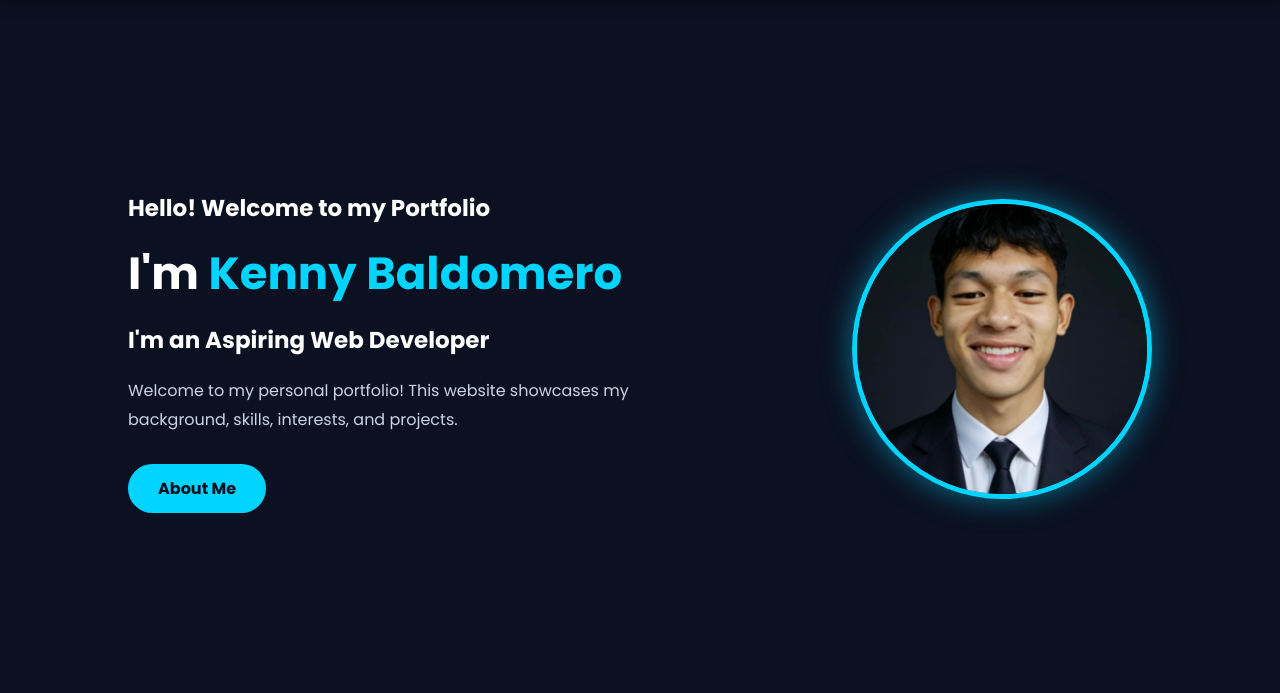
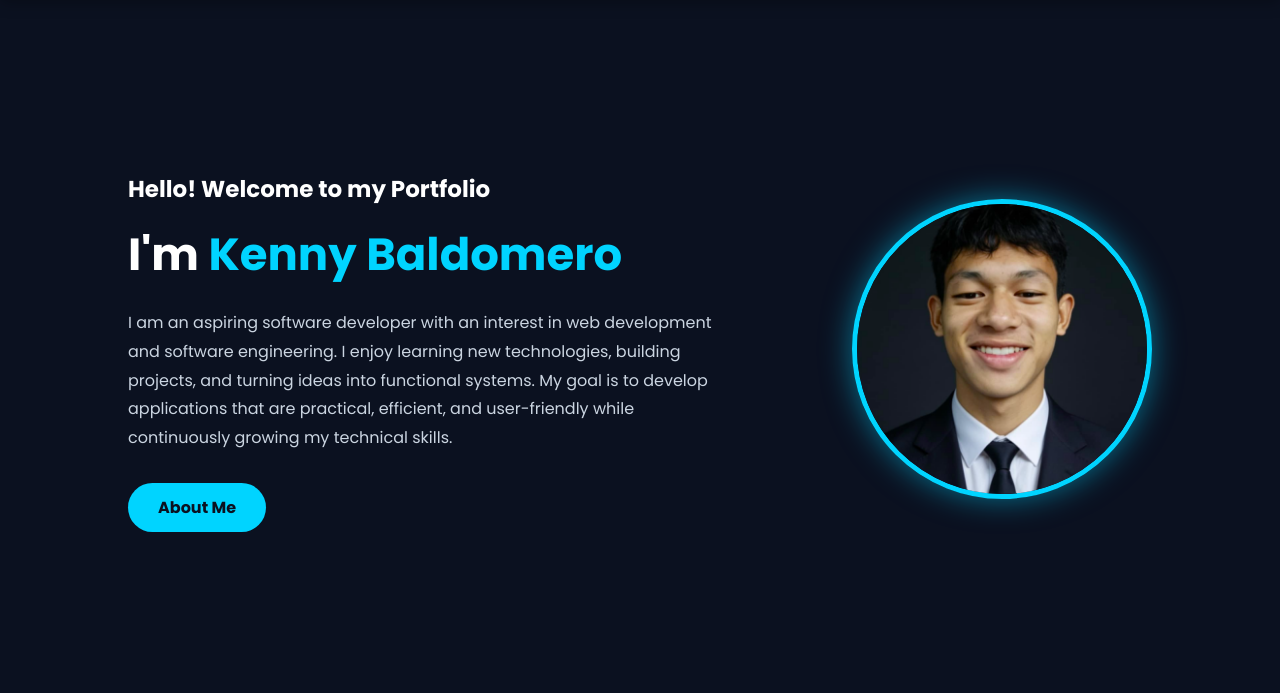
Before and after one commit to kenbaldomero007-hash/project1, a PHP site: page / in a window 1280 px wide. Shown: the part 78-771 px from the top of the page. Run offline with PHP 8.4, Linux system fonts and the light colour scheme.

Commit message:
Update hero intro text to reflect software development focus

```diff
--- a/index.php
+++ b/index.php
@@ -26,11 +26,13 @@
         <div class="home-content">
             <h3>Hello! Welcome to my Portfolio</h3>
             <h1>I'm <span>Kenny Baldomero</span></h1>
-            <h3>I'm an Aspiring Web Developer</h3>
             <p>
-                Welcome to my personal portfolio!
-                This website showcases my background,
-                skills, interests, and projects.
+                I am an aspiring software developer with an interest in web
+                development and software engineering. I enjoy learning new
+                technologies, building projects, and turning ideas into
+                functional systems. My goal is to develop applications that
+                are practical, efficient, and user-friendly while
+                continuously growing my technical skills.
             </p>
             <a href="#about" class="btn">About Me</a>
         </div>
```
